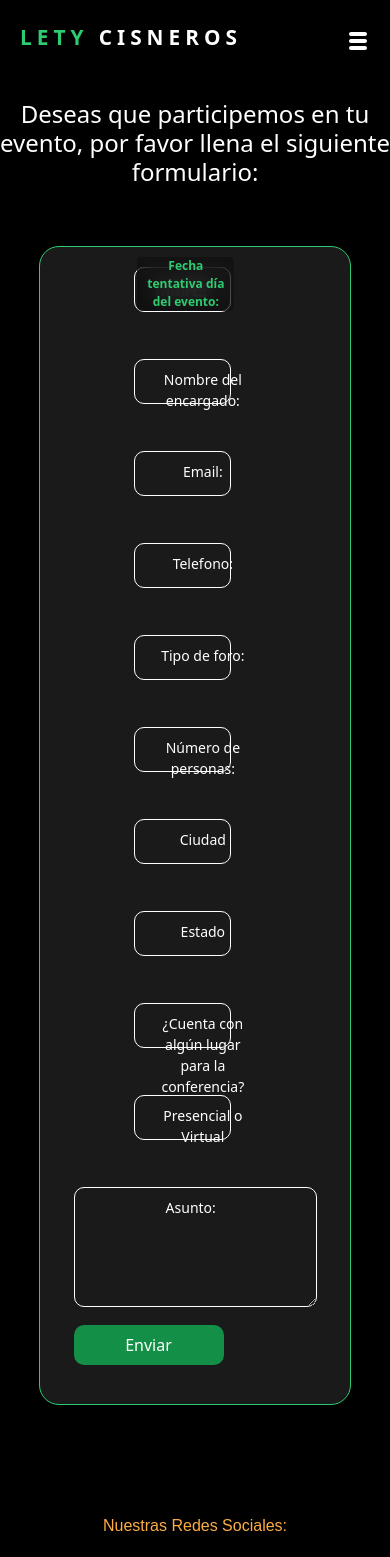
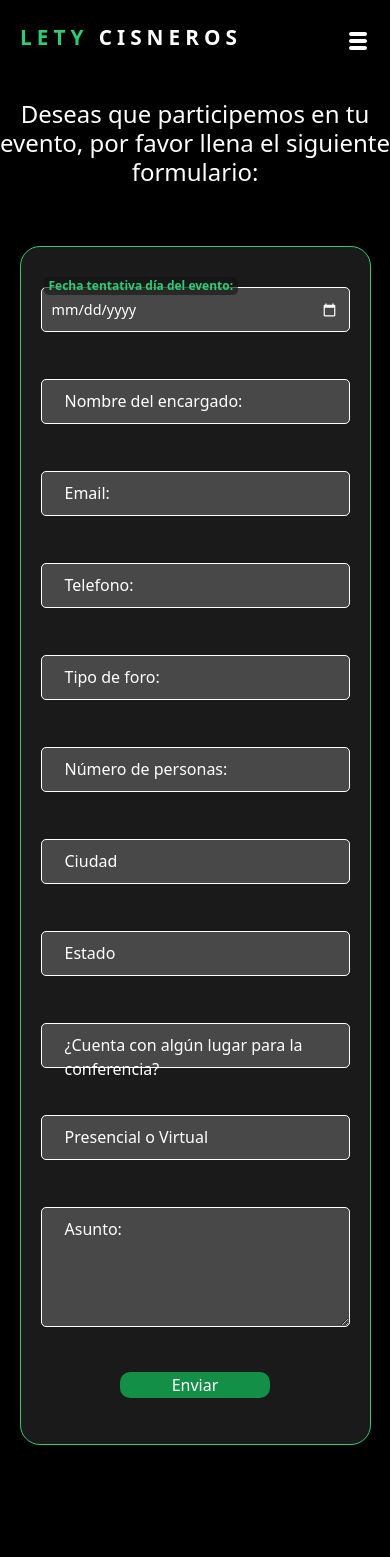
Before and after one commit to Jair-Academlo/lety_cisneros, a React (Vite) app: page /#/eventos in a window 390 px wide. Shown: the top 1557 px of the page. Built offline with nearby package versions, Linux system fonts and the light colour scheme; a web font is replaced by a local one.

Commit message:
update changes

```diff
--- a/src/components/eventos/eventosForm.css
+++ b/src/components/eventos/eventosForm.css
@@ -34,10 +34,6 @@
 
 
 .section-form-eventos-form div {
-    /*    width: 100%;
-    display: flex;
-    flex-direction: column;
-    align-items: center; */
     display: inline-flex;
     position: relative;
     height: 45px;
@@ -47,11 +43,6 @@
 }
 
 .section-form-eventos-form div label {
-    /*  width: 50%;
-    text-align: left;
-    font-size: 1rem;
-    color: #fff;
-    margin: 20px 0; */
     position: absolute;
     top: 10px;
     left: 20px;
@@ -64,12 +55,6 @@
 }
 
 .section-form-eventos-form div input {
-    /*    width: 50%;
-    padding: 8px 10px;
-    text-align: left;
-    font-size: 0.9rem;
-    border-radius: 5px;
-    background-color: rgba(255, 255, 255, 0.2); */
     display: block;
     position: absolute;
     color: #fff;
@@ -86,13 +71,10 @@
     z-index: 1;
 }
 
-
-/* Cambia el color del icono en algunos navegadores */
 input[type="date"]::-webkit-calendar-picker-indicator {
     filter: invert(1);
 }
 
-/* Cambia el color del icono en Firefox */
 input[type="date"]::-moz-calendar-picker-indicator {
     filter: invert(1);
 }
@@ -183,15 +165,197 @@ textarea:hover {
     background-color: #2ecc71;
 }
 
-@media screen and (min-width: 350px) and (max-width: 600px) {
+@media screen and (min-width: 500px) and (max-width: 800px) {
+
+    .section-form-eventos-form div {
+        width: 100% !important;
+        display: inline-flex !important;
+        flex-direction: column !important;
+        align-items: center !important;
+        justify-content: center !important;
+    }
+
     .section-form-eventos-form div label {
-        width: 80%;
+        position: absolute;
+        top: 10px;
+        left: 20px;
+        text-align: left;
+        font-size: 1rem;
+        color: #fff;
+        margin: 20px 0;
 
     }
 
-    .section-form-eventos-form div input,
-    textarea {
-        width: 80%;
+    .section-form-eventos-form div input {
+        position: absolute;
+        text-align: center;
+        width: 100%;
+        padding: 8px 10px;
+        text-align: left;
+        font-size: 0.9rem;
+        border-radius: 5px;
+        background-color: rgba(255, 255, 255, 0.2);
+        top: 20px;
 
     }
+
+    .div-textarea-asunto label {
+        position: absolute;
+        top: 10px;
+        left: 20px;
+        text-align: left;
+        font-size: 1rem;
+        color: #fff;
+        margin: 20px 0;
+    }
+
+    .div-textarea-asunto {
+        width: 98% !important;
+        margin-bottom: 30px !important;
+        position: relative;
+        display: flex;
+        justify-content: left;
+        align-items: center;
+    }
+
+    .div-textarea-asunto textarea {
+        position: absolute;
+        top: 20px;
+        width: 100%;
+        padding: 15px 10px;
+        text-align: left;
+        font-size: 0.9rem;
+        border-radius: 5px;
+        background-color: rgba(255, 255, 255, 0.2);
+    }
+
+    .section-form-eventos-form div textarea::placeholder {
+        color: transparent;
+    }
+
+    .section-form-eventos-form div textarea:focus {
+        outline: 1px solid #2ecc71;
+        border: none;
+    }
+
+    .section-form-eventos-form div textarea:focus+label,
+    .section-form-eventos-form div textarea:not(:placeholder-shown)+label {
+        top: -10px;
+        left: 3px;
+        z-index: 100;
+        font-size: 12px;
+        font-weight: 600;
+        color: #2ecc71;
+        background-color: rgba(1, 1, 1, 0.4);
+        backdrop-filter: blur(10px);
+        border-radius: 5px;
+        padding: 0 5px;
+    }
+
+    .div-buttom-enviar {
+        margin-top: 70px;
+    }
+
 }
+
+
+
+@media screen and (min-width: 300px) and (max-width: 499px) {
+    .section-form-eventos-form {
+        width: 90% !important;
+        display: flex !important;
+        flex-direction: column !important;
+        justify-content: center !important;
+        align-items: center !important;
+    }
+
+    .section-form-eventos-form div {
+        width: 100% !important;
+        display: inline-flex !important;
+        flex-direction: column !important;
+        align-items: center !important;
+        justify-content: center !important;
+    }
+
+    .section-form-eventos-form div label {
+        position: absolute;
+        top: 10px;
+        left: 20px;
+        text-align: left;
+        font-size: 1rem;
+        color: #fff;
+        margin: 20px 0;
+
+    }
+
+    .section-form-eventos-form div input {
+        position: absolute;
+        text-align: center;
+        width: 100%;
+        padding: 8px 10px;
+        text-align: left;
+        font-size: 0.9rem;
+        border-radius: 5px;
+        background-color: rgba(255, 255, 255, 0.2);
+        top: 20px;
+
+    }
+
+    .div-textarea-asunto label {
+        position: absolute;
+        top: 10px;
+        left: 20px;
+        text-align: left;
+        font-size: 1rem;
+        color: #fff;
+        margin: 20px 0;
+    }
+
+    .div-textarea-asunto {
+        width: 98% !important;
+        margin-bottom: 30px !important;
+        position: relative;
+        display: flex;
+        justify-content: left;
+        align-items: center;
+    }
+
+    .div-textarea-asunto textarea {
+        position: absolute;
+        top: 20px;
+        width: 100%;
+        padding: 15px 10px;
+        text-align: left;
+        font-size: 0.9rem;
+        border-radius: 5px;
+        background-color: rgba(255, 255, 255, 0.2);
+    }
+
+    .section-form-eventos-form div textarea::placeholder {
+        color: transparent;
+    }
+
+    .section-form-eventos-form div textarea:focus {
+        outline: 1px solid #2ecc71;
+        border: none;
+    }
+
+    .section-form-eventos-form div textarea:focus+label,
+    .section-form-eventos-form div textarea:not(:placeholder-shown)+label {
+        top: -10px;
+        left: 3px;
+        z-index: 100;
+        font-size: 12px;
+        font-weight: 600;
+        color: #2ecc71;
+        background-color: rgba(1, 1, 1, 0.4);
+        backdrop-filter: blur(10px);
+        border-radius: 5px;
+        padding: 0 5px;
+    }
+
+    .div-buttom-enviar {
+        margin-top: 70px;
+    }
+
+}
```
